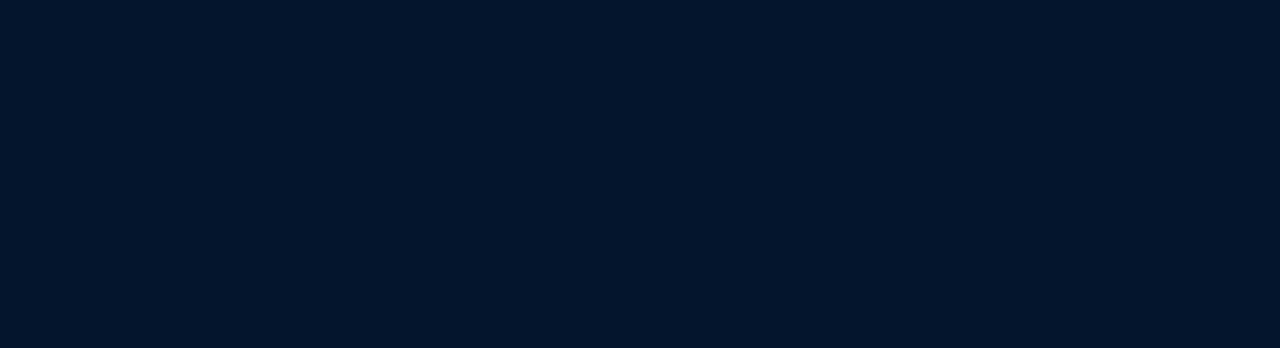
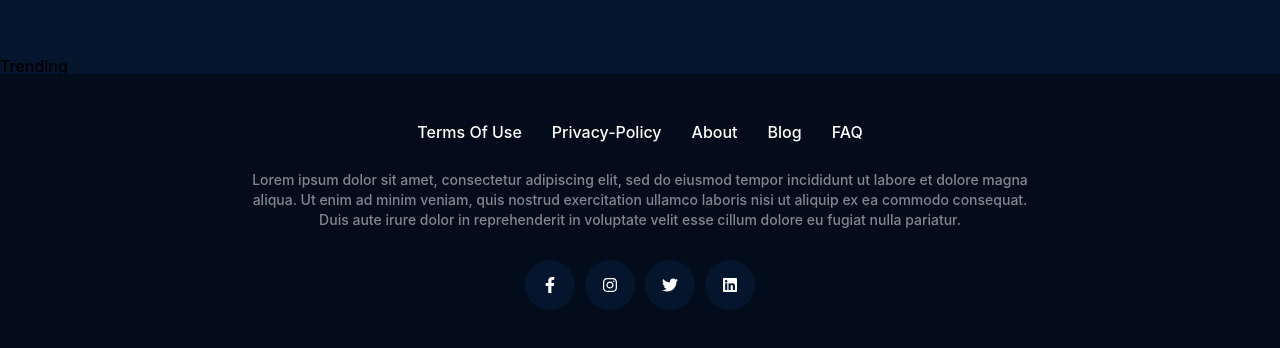
Before and after one commit to shankstorm97/react-redux-movies-app, a React (Create React App) app: page / in a window 1280 px wide. Shown: the part 1722-2070 px from the top of the page. Before the commit the page ends 1780 px from the top, so only its background shows below. Built offline with nearby package versions, Linux system fonts and the light colour scheme; no server answers.

Commit message:
commit before making changes to navbar

```diff
--- a/src/App.jsx
+++ b/src/App.jsx
@@ -46,7 +46,7 @@ function App() {
         <Route path="/explore/:mediaType" element={<Explore />} />
         <Route path="*" element={<PageNotFound />} />
       </Routes>
-      {/* <Footer /> */}
+      <Footer />
     </BrowserRouter>
   );
 }
--- a/src/components/footer/Footer.jsx
+++ b/src/components/footer/Footer.jsx
@@ -1,8 +1,51 @@
 import React from "react";
+import {
+  FaFacebookF,
+  FaInstagram,
+  FaTwitter,
+  FaLinkedin,
+} from "react-icons/fa";
+
+import ContentWrapper from "../contentWrapper/ContentWrapper";
+
 import "./style.scss";
 
 const Footer = () => {
-  return <div>Footer</div>;
+  return (
+    <footer className="footer">
+      <ContentWrapper>
+        <ul className="menuItems">
+          <li className="menuItem">Terms Of Use</li>
+          <li className="menuItem">Privacy-Policy</li>
+          <li className="menuItem">About</li>
+          <li className="menuItem">Blog</li>
+          <li className="menuItem">FAQ</li>
+        </ul>
+        <div className="infoText">
+          Lorem ipsum dolor sit amet, consectetur adipiscing elit, sed do
+          eiusmod tempor incididunt ut labore et dolore magna aliqua. Ut enim ad
+          minim veniam, quis nostrud exercitation ullamco laboris nisi ut
+          aliquip ex ea commodo consequat. Duis aute irure dolor in
+          reprehenderit in voluptate velit esse cillum dolore eu fugiat nulla
+          pariatur.
+        </div>
+        <div className="socialIcons">
+          <span className="icon">
+            <FaFacebookF />
+          </span>
+          <span className="icon">
+            <FaInstagram />
+          </span>
+          <span className="icon">
+            <FaTwitter />
+          </span>
+          <span className="icon">
+            <FaLinkedin />
+          </span>
+        </div>
+      </ContentWrapper>
+    </footer>
+  );
 };
 
 export default Footer;
--- a/src/components/footer/style.scss
+++ b/src/components/footer/style.scss
@@ -0,0 +1,68 @@
+@import "../../mixins.scss";
+.footer {
+  background-color: var(--black3);
+  padding: 50px 0;
+  color: white;
+  position: relative;
+  .contentWrapper {
+    display: flex;
+    align-items: center;
+    flex-direction: column;
+  }
+  .menuItems {
+    list-style-type: none;
+    display: flex;
+    align-items: center;
+    justify-content: center;
+    gap: 15px;
+    margin-bottom: 20px;
+    @include md {
+      margin-bottom: 30px;
+      gap: 30px;
+    }
+    .menuItem {
+      transition: all ease 0.3s;
+      cursor: pointer;
+      font-size: 12px;
+      @include md {
+        font-size: 16px;
+      }
+      &:hover {
+        color: var(--pink);
+      }
+    }
+  }
+  .infoText {
+    font-size: 12px;
+    line-height: 20px;
+    opacity: 0.5;
+    text-align: center;
+    max-width: 800px;
+    margin-bottom: 20px;
+    @include md {
+      font-size: 14px;
+      margin-bottom: 30px;
+    }
+  }
+  .socialIcons {
+    display: flex;
+    align-items: center;
+    justify-content: center;
+    gap: 10px;
+    .icon {
+      width: 50px;
+      height: 50px;
+      border-radius: 50%;
+      background-color: var(--black);
+      display: flex;
+      align-items: center;
+      justify-content: center;
+      cursor: pointer;
+      transition: all ease 0.3s;
+      &:hover {
+        box-shadow: 0 0 1em var(--pink);
+        color: var(--pink);
+      }
+    }
+  }
+}
--- a/src/pages/home/Home.jsx
+++ b/src/pages/home/Home.jsx
@@ -1,12 +1,14 @@
 import React from "react";
 import "./style.scss";
 import HeroBanner from "./heroBanner/HeroBanner";
+import Trending from "./trending/Trending";
 
 const Home = () => {
   return (
     <div className="homePage">
       <HeroBanner />
       <div style={{ height: "1080px" }}></div>
+      <Trending />
     </div>
   );
 };
--- /dev/null
+++ b/src/pages/home/trending/Trending.jsx
@@ -0,0 +1,7 @@
+import React from "react";
+
+const Trending = () => {
+  return <div>Trending</div>;
+};
+
+export default Trending;
```
